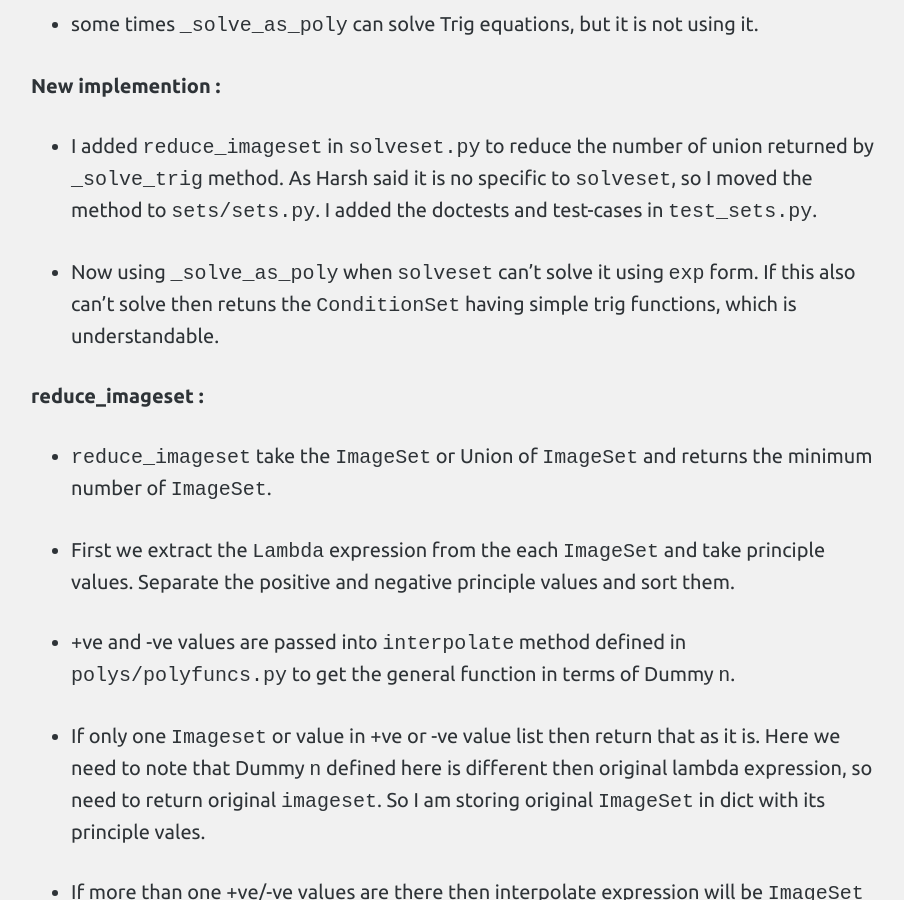
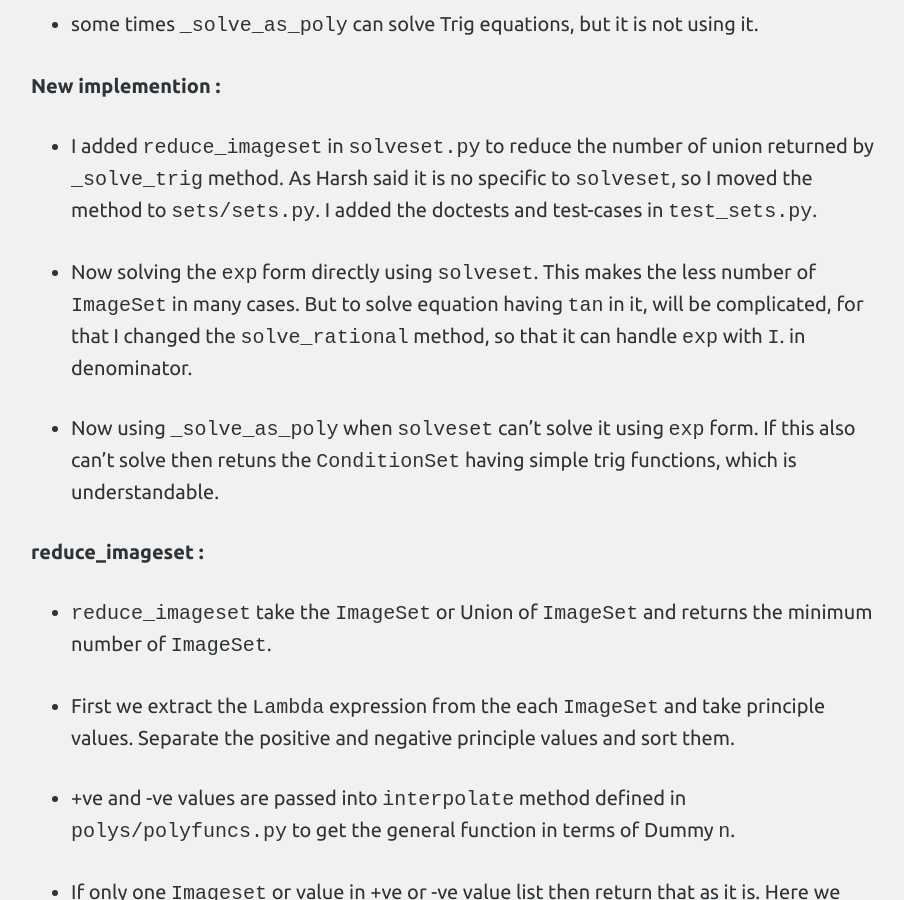
Before and after one commit to Shekharrajak/shekharrajak.github.io, a Jekyll site: the page built from _posts/2016-6-1-Coding-Period_week-2.md, in a window 1280 px wide and 900 px high, scrolled down 1765 px. Shown: the whole window, without its empty margins (184-1088 px from the left). Built offline with Jekyll 4.4.1, drawn with Linux system fonts in a browser that asks for light colours; nearby versions of some CDN libraries; comment, search, counter and statistics services are not loaded.

Commit message:
coding week2 updated

```diff
--- a/_posts/2016-6-1-Coding-Period_week-2.md
+++ b/_posts/2016-6-1-Coding-Period_week-2.md
@@ -39,8 +39,13 @@ in complicated form.
 * I added `reduce_imageset` in `solveset.py` to reduce the number of union returned by `_solve_trig` method. As Harsh said it is
 no specific to `solveset`, so I moved the method to `sets/sets.py`. I added the doctests and test-cases in `test_sets.py`.
 
+* Now solving the `exp` form directly using `solveset`. This makes the less number of `ImageSet` in many cases.
+But to solve equation having `tan` in it, will be complicated, for that I changed the `solve_rational` method,
+so that it can handle  `exp` with `I`. in denominator.
+
 * Now using `_solve_as_poly` when `solveset` can't solve it using `exp` form. If this also can't solve then retuns
 the `ConditionSet` having simple trig functions, which is understandable.
+
 
 **reduce_imageset :**
 
```
